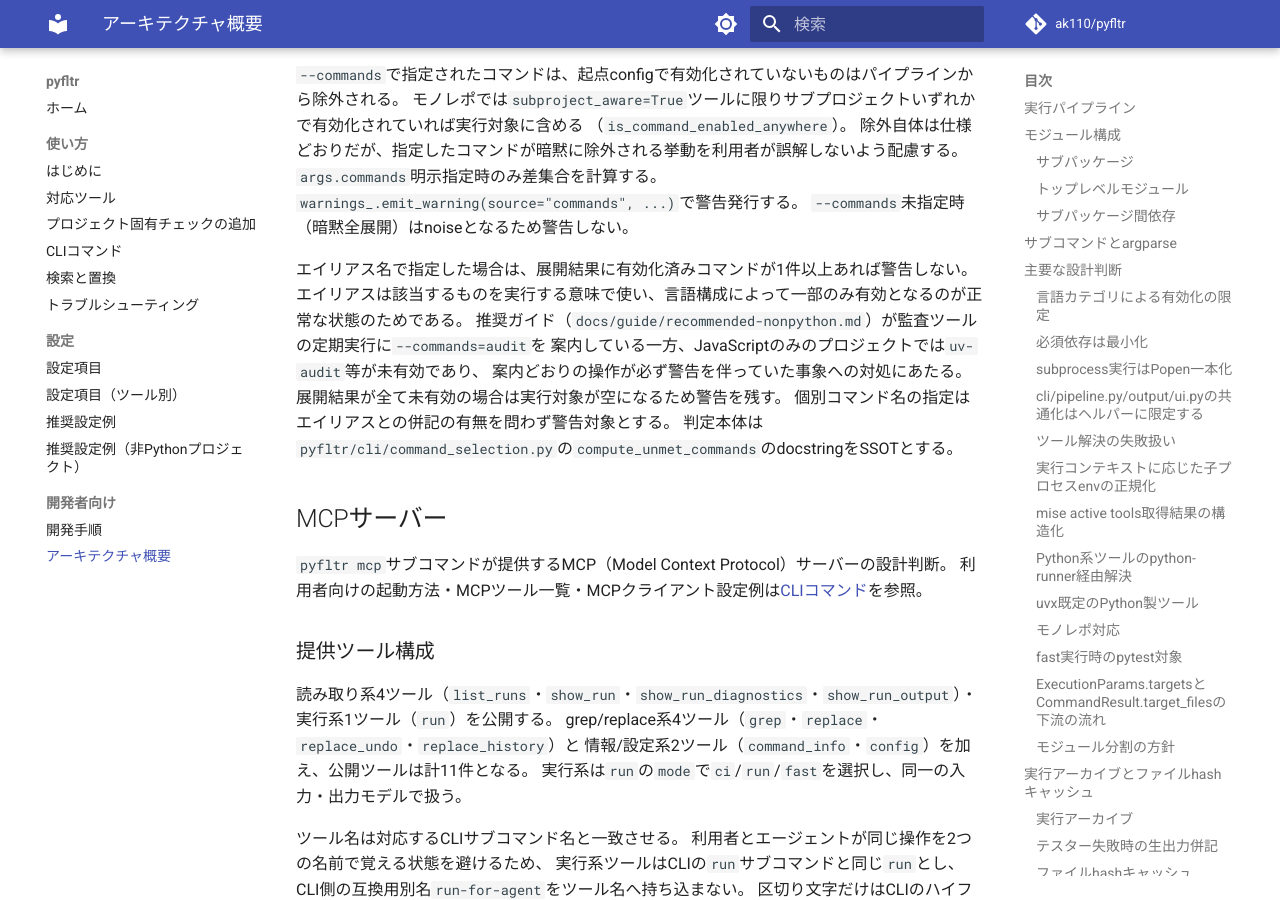
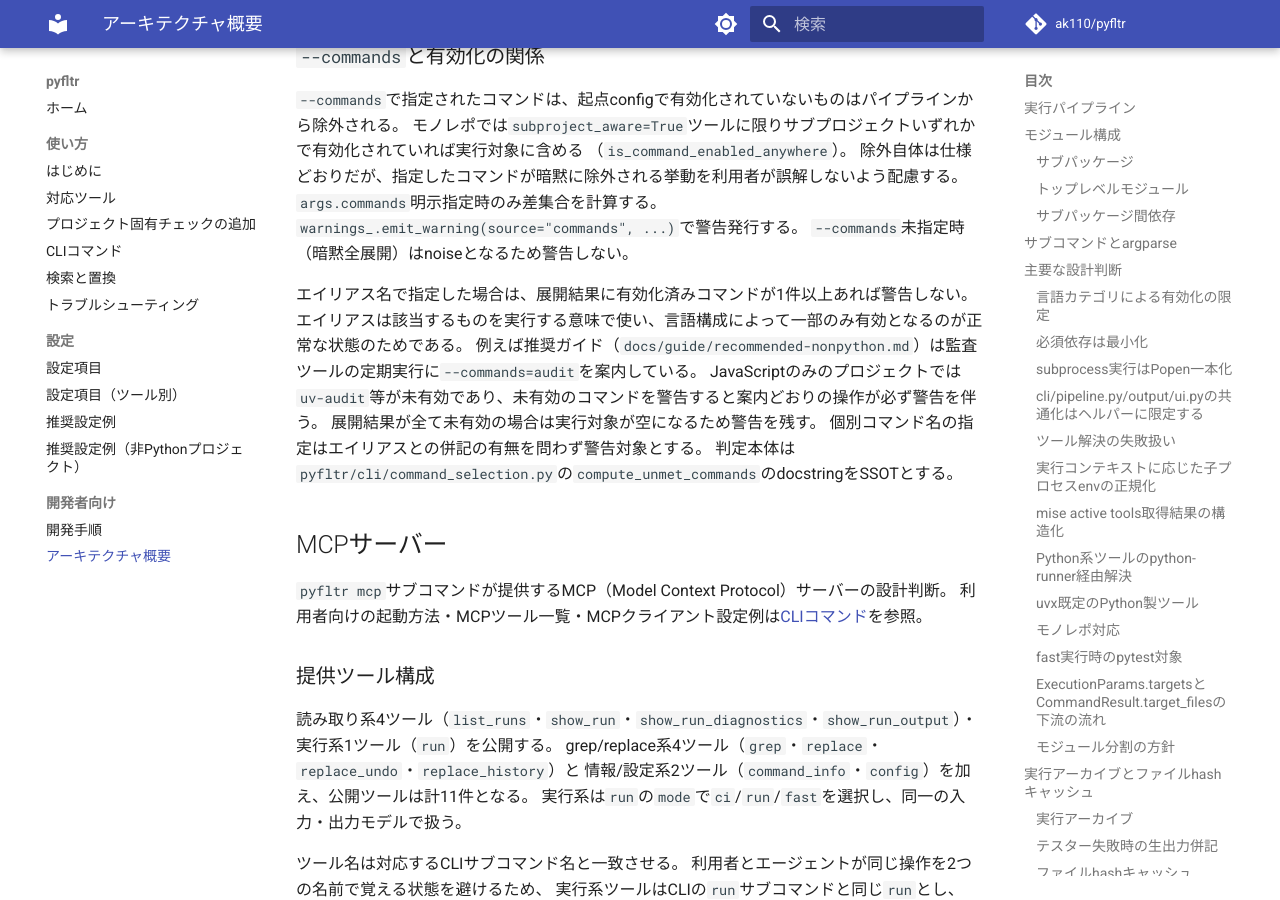
Before and after one commit to ak110/pyfltr, an MkDocs documentation site: the page built from docs/development/architecture.md, in a window 1280 px wide and 900 px high, scrolled down 19915 px. Built offline with MkDocs 1.6.1 and Material for MkDocs 9.7.7, drawn with Linux system fonts in a browser that asks for light colours; comment, search, counter and statistics services are not loaded; some of the changed text lies outside the part shown.

Commit message:
docs: 推奨ガイドと設計文書の説明を読者が単独で理解できる記述にする
pylintとmypyの自動追加オプションを別々に説明し、設計文書の略語と経緯依存の説明を本文だけで判断できる形へ直す。

Co-Authored-By: Claude Opus 5.5 (1M context) <noreply@anthropic.com>
Claude-Session: https://claude.ai/code/session_01RpGppCcKWxZTewLoChUKje

```diff
--- a/docs/development/architecture.md
+++ b/docs/development/architecture.md
@@ -124,7 +124,7 @@ pyfltr本体はこれらの依存を抱えない。
 - 骨組み: `textual`（TUI）・`natsort`（自然順ソート）・`pyyaml`（pre-commit・prek設定）
 - run_id生成: `python-ulid`
 - MCP同梱: `mcp`・`platformdirs`
-- プロセス判定: `psutil`（`git commit`経由起動を親系列で検出してMM状態ガイダンスを出力する用途）
+- プロセス判定: `psutil`（`git commit`経由起動を親系列で検出し、formatterの修正がワークツリーには書き込まれる一方でindexには反映されない状態（MM状態）の案内を出力する用途）
 
 `mcp`を本体必須に含めるのはサーバー同梱体験（`pyfltr mcp`が即座に起動できる）を保つため。
 pre-commitとprekは同じ設定形式を使う代替実行系である。
@@ -288,7 +288,7 @@ python-runnerへ委譲せず`uvx <bin>`で別環境へ解決する。
 - サブプロジェクトごとに別プロセスで `pyfltr` を起動する案。
   mise再解決・起動コスト・出力統合の複雑化が、得られる独立性に見合わない
 - archive・JSONL・show-run・MCP読み取り系に `subproject` 識別フィールドを新設する案。
-  利用者指示「サブプロジェクト情報を全面表示しない」「現行の表示に近い」を満たさない
+  出力スキーマへサブプロジェクトの識別情報を出さず、現行の表示に近い形を保つという要件を満たさない
 - `[tool.pyfltr]` セクションを持つ `pyproject.toml` のみを検出する案。
   既存モノレポを移行する際に各サブプロジェクトに設定追加を強いる
 - 1個の設定ロード結果から警告組の静的な積集合を作成し、
@@ -749,9 +749,8 @@ MCPサーバー・`--only-failed`からも再利用する。
 
 エイリアス名で指定した場合は、展開結果に有効化済みコマンドが1件以上あれば警告しない。
 エイリアスは該当するものを実行する意味で使い、言語構成によって一部のみ有効となるのが正常な状態のためである。
-推奨ガイド（`docs/guide/recommended-nonpython.md`）が監査ツールの定期実行に`--commands=audit`を
-案内している一方、JavaScriptのみのプロジェクトでは`uv-audit`等が未有効であり、
-案内どおりの操作が必ず警告を伴っていた事象への対処にあたる。
+例えば推奨ガイド（`docs/guide/recommended-nonpython.md`）は監査ツールの定期実行に`--commands=audit`を案内している。
+JavaScriptのみのプロジェクトでは`uv-audit`等が未有効であり、未有効のコマンドを警告すると案内どおりの操作が必ず警告を伴う。
 展開結果が全て未有効の場合は実行対象が空になるため警告を残す。
 個別コマンド名の指定はエイリアスとの併記の有無を問わず警告対象とする。
 判定本体は`pyfltr/cli/command_selection.py`の`compute_unmet_commands`のdocstringをSSOTとする。
```
Also changed, not shown: docs/guide/recommended.md (+2 -2 lines).
